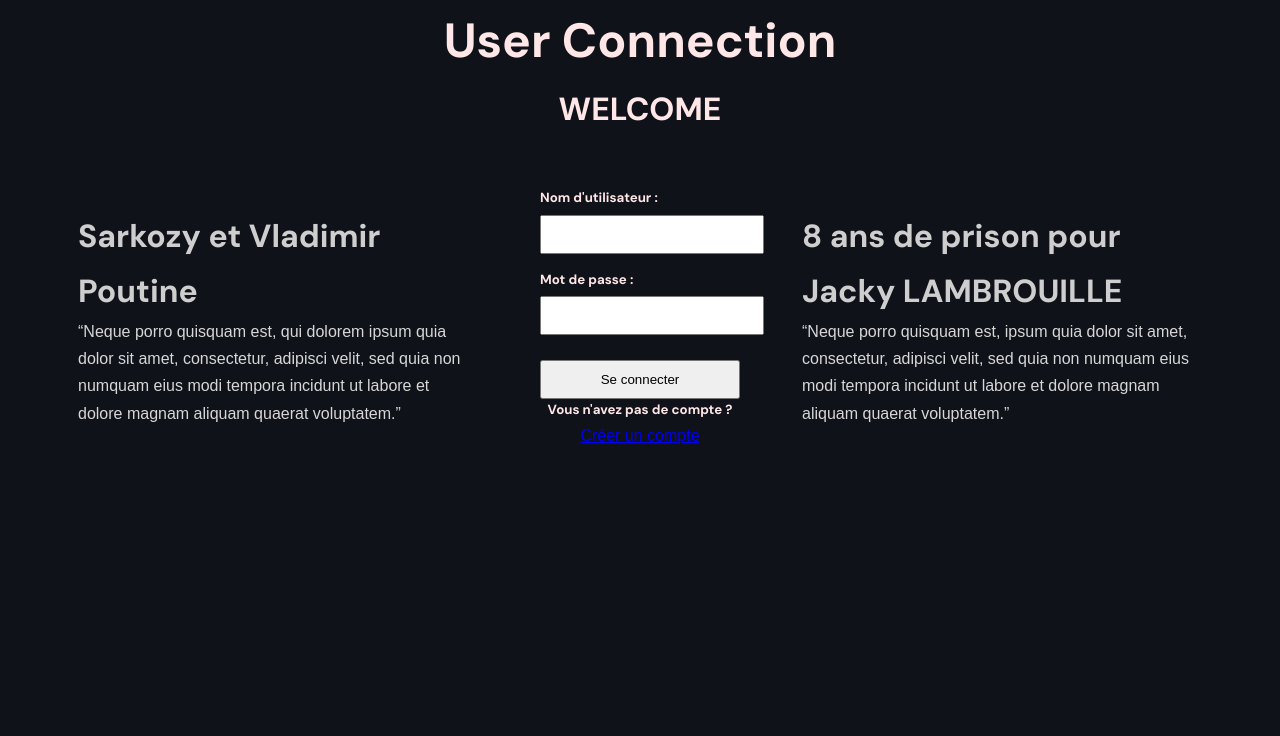
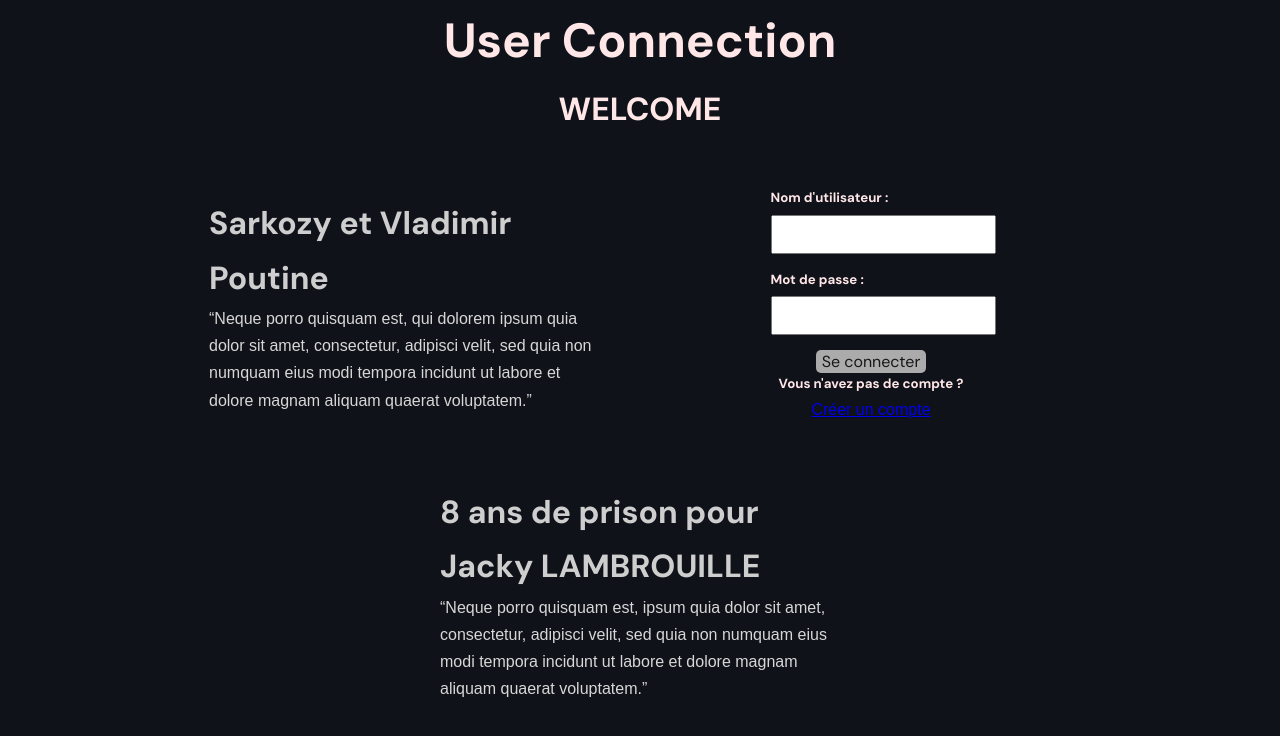
Before and after one commit to WildCodeSchool-2024-02/JS-Nantes-RamCSS-P2-Faketory, a React (Vite) app in the folder client/: page / in a window 1280 px wide. Shown: the top 736 px of the page. Built offline with nearby package versions, Linux system fonts and the light colour scheme.

Commit message:
S02_UserConnection: petites modifs form

```diff
--- a/client/src/components/UserConnection.css
+++ b/client/src/components/UserConnection.css
@@ -1,4 +1,3 @@
-
 .cards {
     display: flex;
     flex-wrap: wrap;
@@ -53,7 +52,7 @@
     flex-direction: column;
     align-items: center;
     justify-content: center;
-    width: 200px;
+    width: 400px;
     background-color: rgba(40, 40, 40, 0);
     border: 1px solid rgba(255, 255, 255, 0);
     border-radius: 5px;
@@ -76,10 +75,7 @@
     transition: background-color 0.2s ease, color 0.2s ease;
 }
 
-#card1:hover {
-    background-color: rgba(66, 66, 66, 0);
-    scale: 110%;
-}
+
 
 
 form {
@@ -88,7 +84,7 @@
     align-items: center;
     justify-content: center;
     width: 100%;
-    max-width: 300px;
+    max-width: 400px;
     margin: 0 auto;
 }
 
@@ -111,3 +107,13 @@
     margin-top: 10px;
     cursor: pointer;
 }
+
+.submit {
+    background-color: #ababab;
+    color: #181717;
+    border: none;
+    border-radius: 5px;
+    font-size: 1rem;
+    font-family: "DM Sans", sans-serif;
+    transition: background-color 0.2s ease;
+}
--- a/client/src/components/UserConnection.jsx
+++ b/client/src/components/UserConnection.jsx
@@ -36,7 +36,7 @@
                         <h5> Mot de passe :</h5>
                         <input type="password" value={password} onChange={e => setPassword(e.target.value)}/>
                     </label>
-                    <input type="submit" value="Se connecter"/>
+                    <button className="submit">Se connecter</button>
                     <h5>Vous n'avez pas de compte ?</h5>
                     <a href="/register">Créer un compte</a>
                 </form>
```
